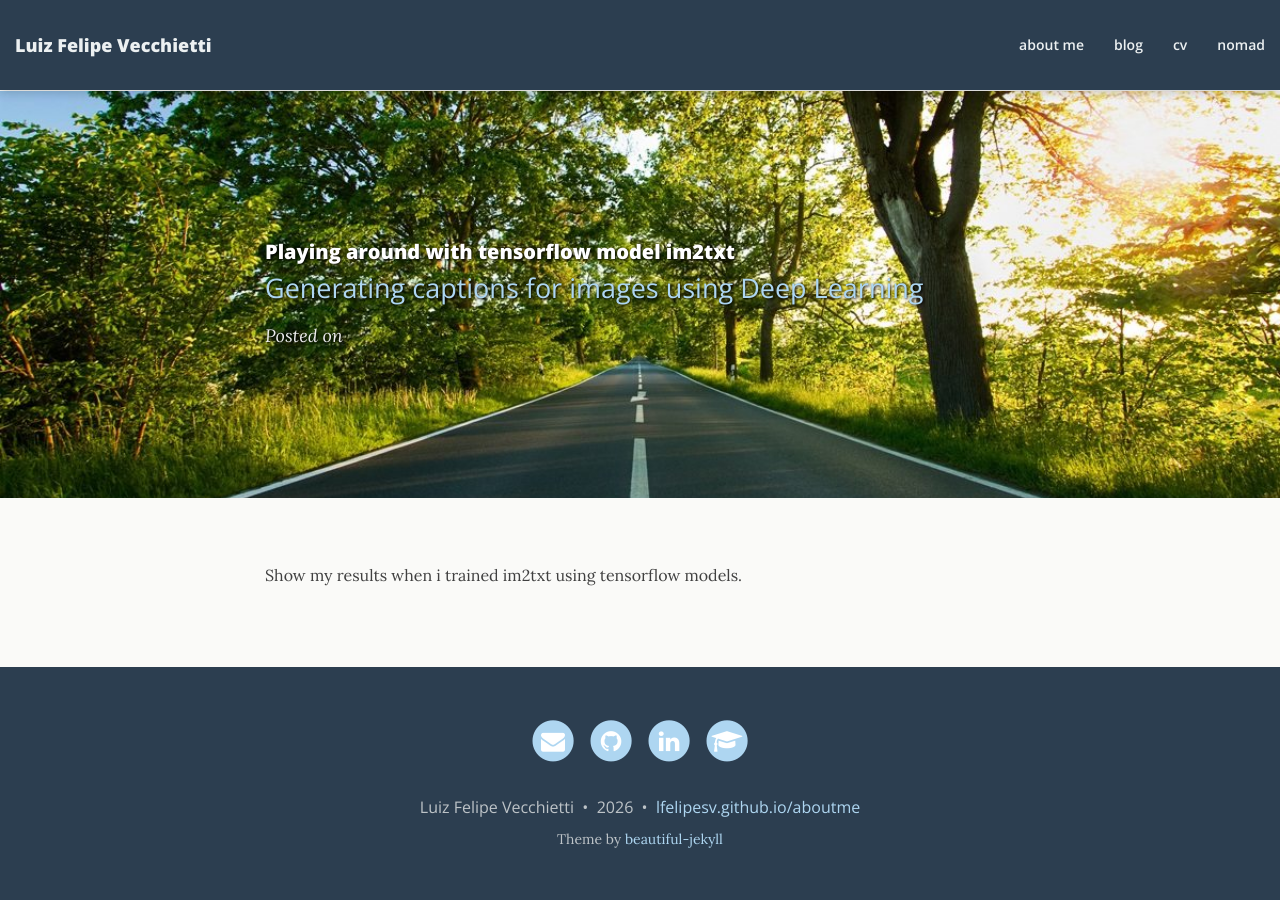
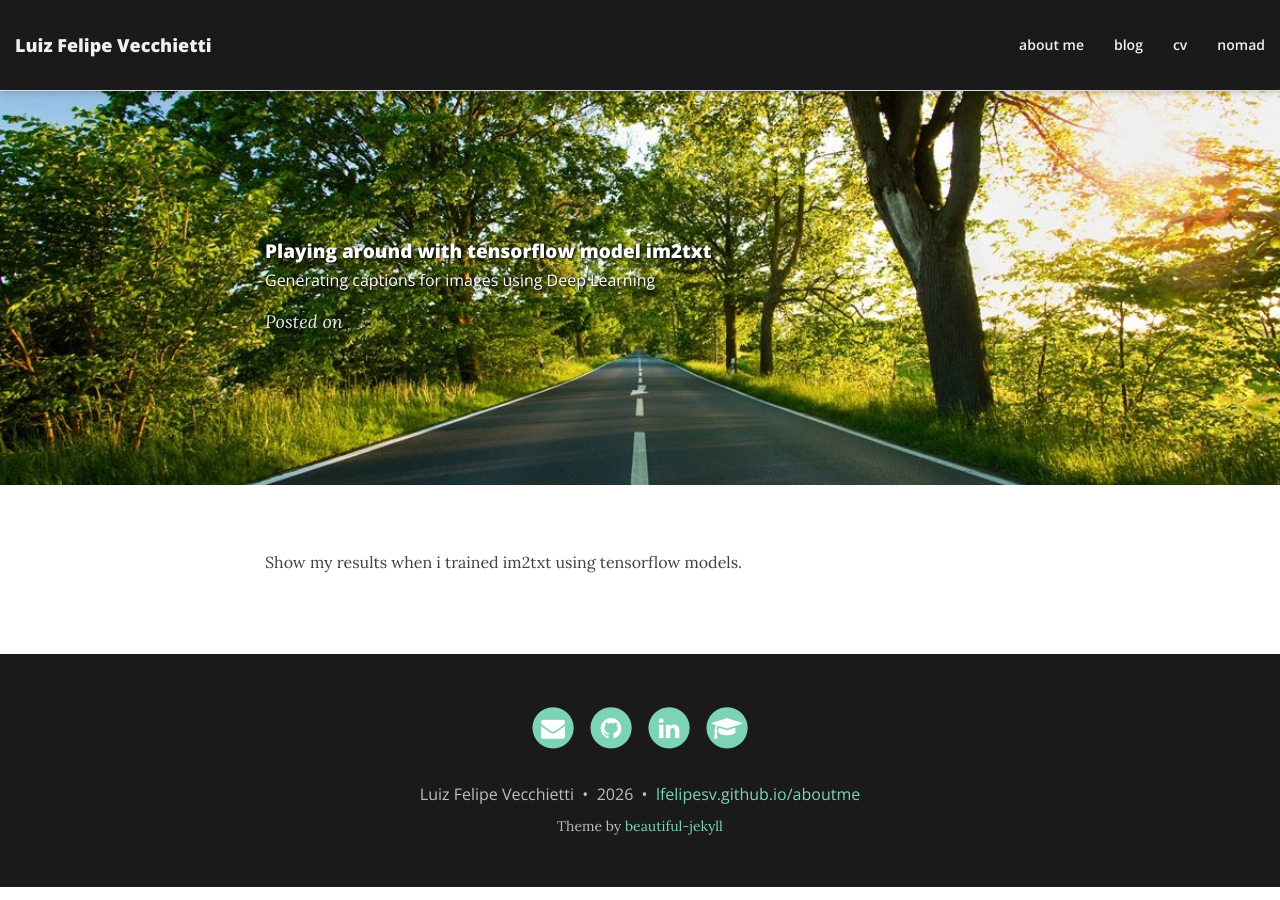
Before and after one commit to lfelipesv/lfelipesv.github.io, a Jekyll site: the page built from 2018-10-23-generating-captions.md, in a window 1280 px wide. Built offline with Jekyll 4.4.1, drawn with Linux system fonts in a browser that asks for light colours; nearby versions of some CDN libraries.

Commit message:
redesign: charcoal+teal palette, circular photo, consistent fonts, paper/code buttons
- Update _config.yml color palette to charcoal (#1A1A1A) + teal (#1A7F64)
- Rewrite css/custom.css: circular sidebar photo, card sidebar, consistent 1.35rem h2 headings, btn-paper (teal) and btn-code (rust) buttons, mobile responsive
- Rename BibTeX url → paperurl to prevent APA inline URL rendering; add codeurl for LatProtRL
- Update _layouts/bib.html to render paperurl and codeurl as styled buttons

Co-Authored-By: Claude Sonnet 4.6 <noreply@anthropic.com>

```diff
--- a/_config.yml
+++ b/_config.yml
@@ -40,15 +40,15 @@ avatar: "/img/site-image-2.png"
 
 # Personalize the colors in your website. Colour values can be any valid CSS colour
 
-navbar-col: "#2C3E50"
-navbar-text-col: "#ECF0F1"
-navbar-children-col: "#34495E"
-page-col: "#FAFAF8"
-link-col: "#2471A3"
-hover-col: "#1A5276"
-footer-col: "#2C3E50"
-footer-text-col: "#BDC3C7"
-footer-link-col: "#AED6F1"
+navbar-col: "#1A1A1A"
+navbar-text-col: "#F0F0F0"
+navbar-children-col: "#2D2D2D"
+page-col: "#FFFFFF"
+link-col: "#1A7F64"
+hover-col: "#155E4A"
+footer-col: "#1A1A1A"
+footer-text-col: "#BEBEBE"
+footer-link-col: "#7DD3B8"
 
 # Alternatively, the navbar, footer, and page background can be set to use background images
 # instead of colour
--- a/_layouts/bib.html
+++ b/_layouts/bib.html
@@ -1,4 +1,3 @@
 ---
 ---
-{{ reference }}
-{% if entry.url %}<a href="{{ entry.url }}" class="btn-paper" target="_blank" rel="noopener">paper</a>{% endif %}
+{{ reference }}{% if entry.paperurl %} <a href="{{ entry.paperurl }}" class="btn-paper" target="_blank" rel="noopener">paper</a>{% endif %}{% if entry.codeurl %} <a href="{{ entry.codeurl }}" class="btn-code" target="_blank" rel="noopener">code</a>{% endif %}
--- a/css/custom.css
+++ b/css/custom.css
@@ -1,14 +1,52 @@
 /* =======================================================================
    custom.css  —  Personal website redesign
-   Loads after main.css; rules here take precedence via cascade.
+   Design tokens:
+     Charcoal (structural):  #1A1A1A
+     Teal (accent):          #1A7F64
+     Teal hover:             #155E4A
+     Light teal tint:        #F0FAF7
    ======================================================================= */
 
 /* -----------------------------------------------------------------------
-   GLOBAL
+   GLOBAL — consistent base everywhere
    ----------------------------------------------------------------------- */
 
 body {
   font-size: 16px;
+  background-color: #FFFFFF;
+}
+
+/* -----------------------------------------------------------------------
+   TYPOGRAPHY SCALE  (applied to all content pages via .col-lg-8)
+   --- */
+
+.col-lg-8 h2 {
+  font-size: 1.35rem;
+  font-weight: 700;
+  color: #1A1A1A;
+  border-left: 4px solid #1A7F64;
+  padding-left: 0.85rem;
+  margin-top: 2.25rem;
+  margin-bottom: 0.9rem;
+  text-transform: none;
+  letter-spacing: 0;
+}
+
+.col-lg-8 h3 {
+  font-size: 1.05rem;
+  font-weight: 700;
+  color: #333333;
+  margin-top: 1.5rem;
+  margin-bottom: 0.5rem;
+  letter-spacing: 0;
+}
+
+/* Blog post preview titles must NOT get the left-border treatment */
+.post-preview h2 {
+  border-left: none !important;
+  padding-left: 0 !important;
+  color: #404040;
+  margin-top: 0;
 }
 
 /* -----------------------------------------------------------------------
@@ -17,10 +55,9 @@ body {
 
 .navbar-custom {
   border-bottom: none;
-  box-shadow: 0 2px 10px rgba(0, 0, 0, 0.2);
+  box-shadow: 0 1px 8px rgba(0, 0, 0, 0.25);
 }
 
-/* Remove uppercase + letter-spacing; increase size from main.css's 12px */
 .navbar-custom .nav li a {
   text-transform: none;
   font-size: 14px;
@@ -28,15 +65,14 @@ body {
   letter-spacing: 0;
 }
 
-/* Light blue hover on dark background */
 .navbar-custom .navbar-brand:hover,
 .navbar-custom .navbar-brand:focus,
 .navbar-custom .nav li a:hover,
 .navbar-custom .nav li a:focus {
-  color: #AED6F1 !important;
+  color: #7DD3B8 !important;
 }
 
-/* Hide circular navbar avatar */
+/* Hide circular navbar avatar — replaced by sidebar photo on about page */
 .navbar-custom .avatar-container {
   display: none !important;
 }
@@ -46,123 +82,113 @@ body {
    ----------------------------------------------------------------------- */
 
 .intro-header.no-img {
-  background-color: #2C3E50;
+  background-color: #1A1A1A;
   padding: 32px 0 28px;
-  margin-bottom: 32px;
+  margin-bottom: 36px;
 }
 
 .intro-header .page-heading h1,
 .intro-header .post-heading h1 {
   color: #ffffff;
-  font-size: 2rem;
+  font-size: 1.9rem;
 }
 
 .intro-header .page-heading .page-subheading,
 .intro-header .post-heading .post-subheading {
-  color: #AED6F1;
+  color: #7DD3B8;
 }
 
 .intro-header .post-heading .post-meta {
-  color: #BDC3C7;
+  color: #BEBEBE;
 }
 
 .intro-header hr.small {
-  border-color: rgba(174, 214, 241, 0.4);
+  border-color: rgba(125, 211, 184, 0.4);
 }
 
 .intro-header {
   margin-top: 0;
 }
 
-/* h2 in the header banner must never get the left border */
+/* Ensure h2 inside the header banner never gets the left border */
 .intro-header h2 {
   border-left: none !important;
   padding-left: 0 !important;
-  color: inherit;
-  font-size: inherit;
+  color: inherit !important;
+  font-size: inherit !important;
 }
 
 /* -----------------------------------------------------------------------
-   SECTION HEADINGS
-   .col-lg-8 is the content column used by page.html
-   ----------------------------------------------------------------------- */
-
-.col-lg-8 h2 {
-  font-size: 1.2rem;
-  font-weight: 700;
-  color: #2C3E50;
-  border-left: 4px solid #2471A3;
-  padding-left: 0.8rem;
-  margin-top: 2.25rem;
-  margin-bottom: 0.85rem;
-  letter-spacing: 0;
-  text-transform: none;
-}
-
-.col-lg-8 h3 {
-  font-size: 1rem;
-  font-weight: 700;
-  color: #34495E;
-  margin-top: 1.5rem;
-  margin-bottom: 0.5rem;
-  font-family: 'Lora', 'Times New Roman', serif;
-}
-
-/* Reset: blog post preview titles must NOT get the left border */
-.post-preview h2 {
-  border-left: none !important;
-  padding-left: 0 !important;
-  color: #404040;
-  font-size: inherit;
-  font-family: inherit;
-  margin-top: 0;
-}
-
-/* -----------------------------------------------------------------------
-   PUBLICATIONS  —  jekyll-scholar renders <ol class="bibliography">
+   PUBLICATIONS  —  jekyll-scholar <ol class="bibliography">
    ----------------------------------------------------------------------- */
 
 .bibliography {
-  padding-left: 1.5rem;
-  margin-top: 0.75rem;
+  padding-left: 1.75rem;
+  margin-top: 0.5rem;
 }
 
 .bibliography li {
-  padding: 0.9rem 0;
-  border-bottom: 1px solid #e0e0e0;
-  font-size: 0.97rem;
+  padding: 0.85rem 0;
+  border-bottom: 1px solid #E8E8E8;
+  font-size: 1rem;
   line-height: 1.7;
-  color: #2C2C2C;
+  color: #222222;
 }
 
 .bibliography li:last-child {
   border-bottom: none;
 }
 
-/* "paper" pill button — added by _layouts/bib.html */
+/* paper button */
 .btn-paper {
   display: inline-block;
-  padding: 3px 11px;
-  background-color: #2471A3;
+  padding: 3px 10px;
+  background-color: #1A7F64;
   color: #ffffff !important;
   border-radius: 4px;
   font-family: 'Open Sans', 'Helvetica Neue', Helvetica, Arial, sans-serif;
-  font-size: 0.75rem;
+  font-size: 0.73rem;
   font-weight: 700;
   text-decoration: none !important;
   letter-spacing: 0.05em;
   text-transform: lowercase;
-  margin-left: 8px;
+  margin-left: 7px;
   vertical-align: middle;
   box-shadow: 0 1px 3px rgba(0, 0, 0, 0.18);
   transition: background-color 0.15s, box-shadow 0.15s;
 }
 
 .btn-paper:hover {
-  background-color: #1A5276;
+  background-color: #155E4A;
   color: #ffffff !important;
   text-decoration: none !important;
-  box-shadow: 0 2px 6px rgba(0, 0, 0, 0.25);
+  box-shadow: 0 2px 6px rgba(0, 0, 0, 0.22);
+}
+
+/* code button — distinct warm amber */
+.btn-code {
+  display: inline-block;
+  padding: 3px 10px;
+  background-color: #B7410E;
+  color: #ffffff !important;
+  border-radius: 4px;
+  font-family: 'Open Sans', 'Helvetica Neue', Helvetica, Arial, sans-serif;
+  font-size: 0.73rem;
+  font-weight: 700;
+  text-decoration: none !important;
+  letter-spacing: 0.05em;
+  text-transform: lowercase;
+  margin-left: 5px;
+  vertical-align: middle;
+  box-shadow: 0 1px 3px rgba(0, 0, 0, 0.18);
+  transition: background-color 0.15s, box-shadow 0.15s;
+}
+
+.btn-code:hover {
+  background-color: #8C2E00;
+  color: #ffffff !important;
+  text-decoration: none !important;
+  box-shadow: 0 2px 6px rgba(0, 0, 0, 0.22);
 }
 
 /* -----------------------------------------------------------------------
@@ -174,43 +200,52 @@ footer {
 }
 
 /* -----------------------------------------------------------------------
-   TWO-COLUMN ABOUT PAGE
+   ABOUT PAGE  —  two-column layout
    ----------------------------------------------------------------------- */
 
 .about-grid {
   display: flex;
   gap: 2.75rem;
   align-items: flex-start;
-  padding-top: 2rem;
-  padding-bottom: 2rem;
+  padding-top: 2.25rem;
+  padding-bottom: 2.5rem;
 }
 
+/* Sidebar — card style with light teal tint */
 .about-sidebar {
-  flex: 0 0 230px;
+  flex: 0 0 195px;
   text-align: center;
   position: sticky;
-  top: 90px;
+  top: 85px;
+  background: #F0FAF7;
+  border-radius: 14px;
+  padding: 1.75rem 1.25rem 1.5rem;
+  border: 1px solid #C8EDE4;
 }
 
+/* Circular photo — matches original circular format */
 .about-photo {
-  width: 100%;
-  border-radius: 8px;
-  box-shadow: 0 4px 18px rgba(0, 0, 0, 0.13);
+  width: 145px;
+  height: 145px;
+  border-radius: 50%;
+  object-fit: cover;
   display: block;
-  margin-bottom: 1rem;
+  margin: 0 auto 1.1rem;
+  box-shadow: 0 3px 16px rgba(0, 0, 0, 0.14);
 }
 
 .about-name {
   font-family: 'Open Sans', 'Helvetica Neue', Helvetica, Arial, sans-serif;
-  font-size: 1rem;
+  font-size: 0.92rem;
   font-weight: 800;
-  margin: 0 0 0.3rem;
-  color: #2C3E50;
+  margin: 0 0 0.35rem;
+  color: #1A1A1A;
+  line-height: 1.3;
 }
 
 .about-position {
-  font-size: 0.82rem;
-  color: #555;
+  font-size: 0.78rem;
+  color: #555555;
   line-height: 1.55;
   margin: 0;
 }
@@ -219,56 +254,42 @@ footer {
   margin-top: 1.1rem;
   display: flex;
   justify-content: center;
-  gap: 0.7rem;
+  gap: 0.65rem;
   flex-wrap: wrap;
 }
 
 .social-strip a {
-  font-size: 1.35rem;
-  color: #555;
+  font-size: 1.25rem;
+  color: #444444;
   transition: color 0.15s;
   text-decoration: none;
 }
 
 .social-strip a:hover {
-  color: #2471A3;
+  color: #1A7F64;
   text-decoration: none;
 }
 
-/* About main content */
+/* Main content — consistent with rest of site */
 .about-main {
   flex: 1;
   min-width: 0;
 }
 
+/* h2 headings in about-main match the site-wide scale */
 .about-main h2 {
-  font-size: 1rem;
+  font-size: 1.35rem;
   font-weight: 700;
-  color: #2C3E50;
-  border-left: 4px solid #2471A3;
-  padding-left: 0.75rem;
-  margin-top: 1.75rem;
-  margin-bottom: 0.55rem;
+  color: #1A1A1A;
+  border-left: 4px solid #1A7F64;
+  padding-left: 0.85rem;
+  margin-top: 2rem;
+  margin-bottom: 0.9rem;
+  text-transform: none;
   letter-spacing: 0;
-  text-transform: none;
 }
 
-.about-main p {
-  font-size: 0.93rem;
-  line-height: 1.72;
-  margin: 0.55rem 0;
-}
-
-.about-main ul {
-  padding-left: 1.2rem;
-  margin: 0.4rem 0 0.8rem;
-}
-
-.about-main li {
-  font-size: 0.93rem;
-  line-height: 1.68;
-  margin-bottom: 0.3rem;
-}
+/* Body text inherits 16px from body — no override needed */
 
 /* News list */
 .news-list {
@@ -278,10 +299,10 @@ footer {
 }
 
 .news-list li {
-  padding: 0.55rem 0;
-  border-bottom: 1px solid #e8e8e8;
-  font-size: 0.9rem;
-  line-height: 1.58;
+  padding: 0.6rem 0;
+  border-bottom: 1px solid #E8E8E8;
+  font-size: 1rem;
+  line-height: 1.6;
 }
 
 .news-list li:last-child {
@@ -290,25 +311,49 @@ footer {
 
 .news-date {
   font-weight: 700;
-  color: #2471A3;
+  color: #1A7F64;
   margin-right: 0.35rem;
   font-family: 'Open Sans', sans-serif;
 }
 
-/* Bibliography inside about page inherits the same .bibliography styles above */
+/* Talks list */
+.talk-entry {
+  padding: 0.55rem 0;
+  border-bottom: 1px solid #E8E8E8;
+  font-size: 1rem;
+  line-height: 1.6;
+}
+
+.talk-entry:last-child {
+  border-bottom: none;
+}
+
+/* -----------------------------------------------------------------------
+   MOBILE  —  stack sidebar above content
+   ----------------------------------------------------------------------- */
 
 @media (max-width: 767px) {
   .about-grid {
     flex-direction: column;
-    gap: 1.25rem;
+    gap: 1.5rem;
     padding-top: 1.25rem;
   }
 
   .about-sidebar {
     flex: none;
     width: 100%;
-    max-width: 200px;
+    max-width: 220px;
     margin: 0 auto;
     position: static;
   }
+
+  .about-main h2,
+  .col-lg-8 h2 {
+    font-size: 1.2rem;
+  }
+
+  .intro-header .page-heading h1,
+  .intro-header .post-heading h1 {
+    font-size: 1.5rem;
+  }
 }
```
Also changed, not shown: _bibliography/references.bib (+10 -9 lines).
